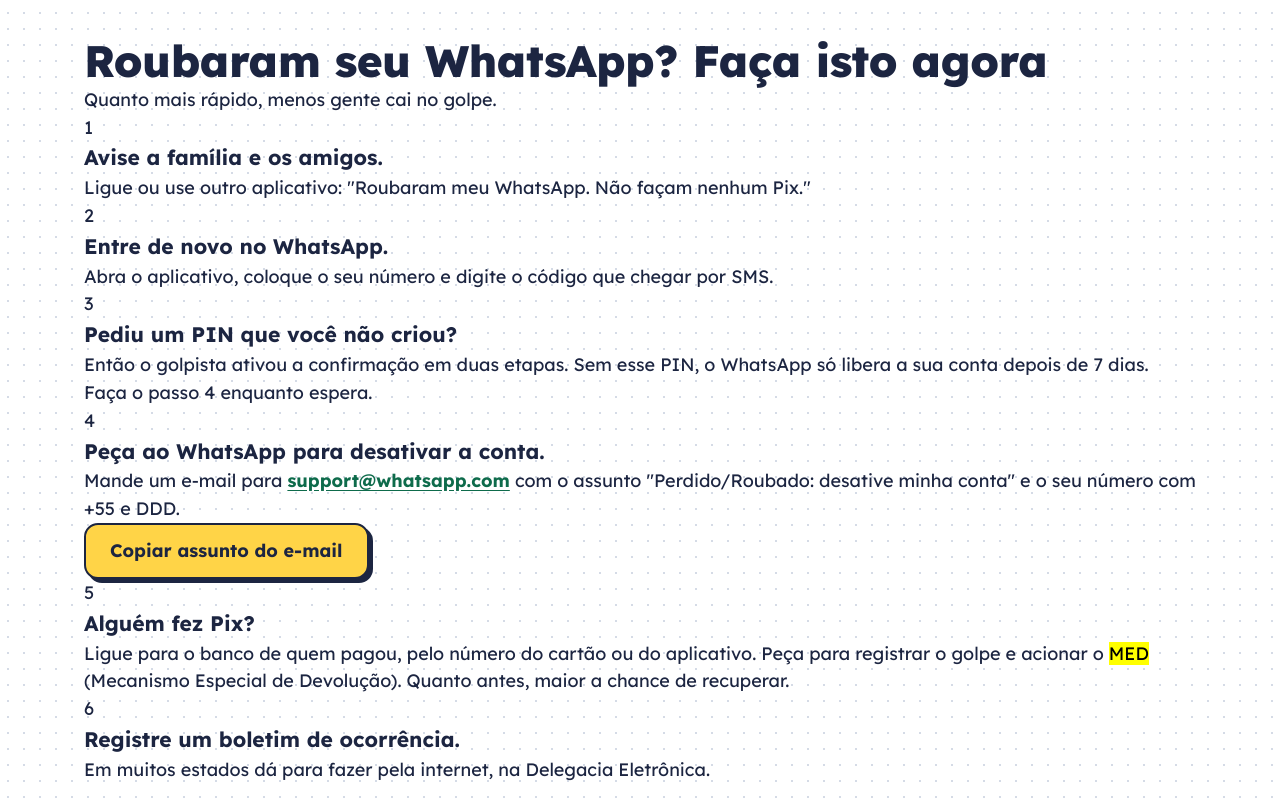
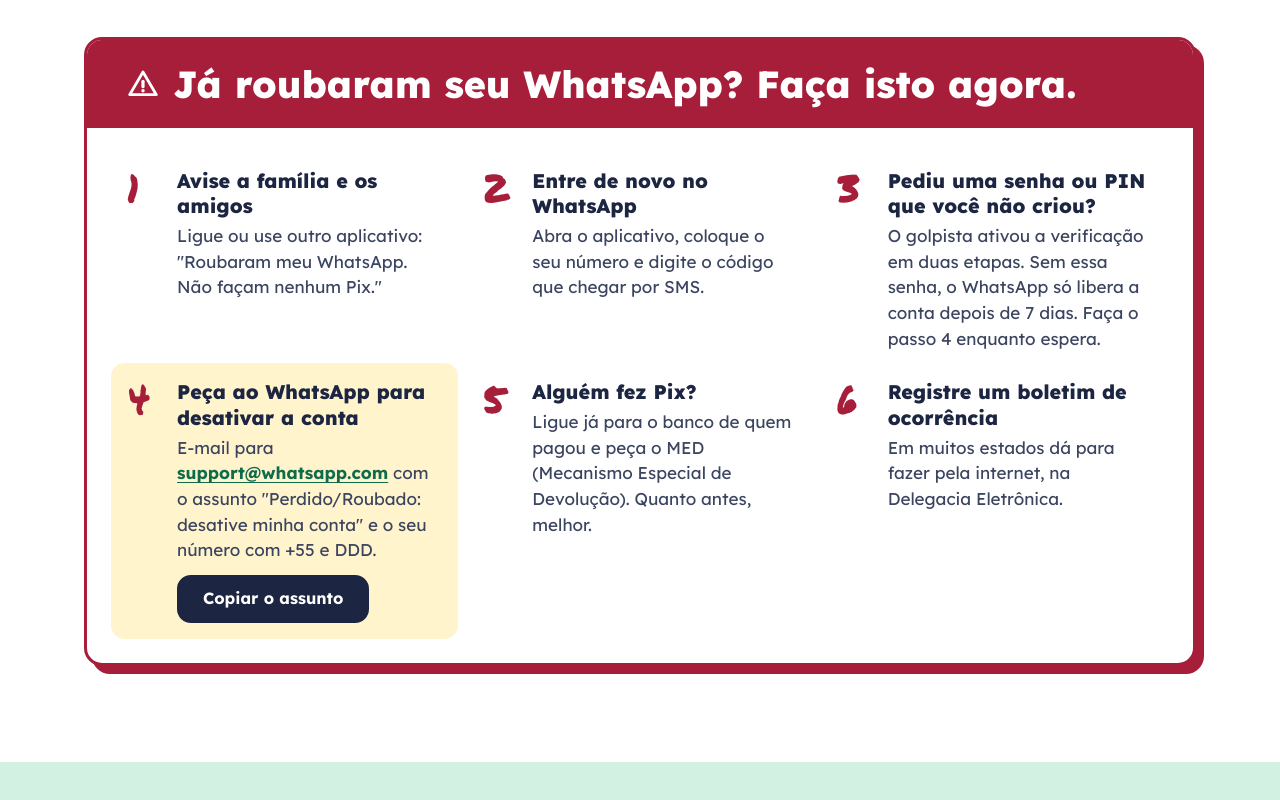
Before and after one commit to mj01px/codigo-seguro, a React (Vite) app: page / in a window 1280 px wide. Shown: the part 4380-5180 px from the top of the page. Built offline with nearby package versions, Linux system fonts and the light colour scheme.

Commit message:
feat(already-stolen): redesign the recovery steps as a highlighted card

```diff
--- a/src/sections/AlreadyStolen.tsx
+++ b/src/sections/AlreadyStolen.tsx
@@ -1,152 +1,89 @@
-import { useState } from 'react';
 import { Button } from '../components/Button';
+import { AlertIcon } from '../components/Icons';
 import { Section } from '../components/Section';
+import { useCopy } from '../hooks/useCopy';
 
 const EMAIL_SUBJECT = 'Perdido/Roubado: desative minha conta';
 
 export function AlreadyStolen() {
-  const [copied, setCopied] = useState(false);
-
-  async function handleCopySubject() {
-    try {
-      await navigator.clipboard.writeText(EMAIL_SUBJECT);
-      setCopied(true);
-      window.setTimeout(() => setCopied(false), 3000);
-    } catch {
-      // Fallback caso clipboard não esteja disponível
-      const textarea = document.createElement('textarea');
-      textarea.value = EMAIL_SUBJECT;
-      textarea.style.position = 'fixed';
-      textarea.style.opacity = '0';
-      document.body.appendChild(textarea);
-      textarea.select();
-      try {
-        document.execCommand('copy');
-        setCopied(true);
-        window.setTimeout(() => setCopied(false), 3000);
-      } finally {
-        document.body.removeChild(textarea);
-      }
-    }
-  }
+  const { copied, copy } = useCopy();
 
   return (
-    <Section id="ja-roubaram" tone="dots" aria-labelledby="ja-roubaram-title">
-      <div className="section-header">
-        <h2 id="ja-roubaram-title" className="section-title">
-          Roubaram seu WhatsApp? Faça isto agora
+    <Section id="ja-roubaram" aria-labelledby="ja-roubaram-title">
+      <div className="card stolen">
+        <div className="stolen__head">
+          <AlertIcon size={32} />
+          <h2 id="ja-roubaram-title" className="stolen__title">
+            Já roubaram seu WhatsApp? Faça isto agora.
           </h2>
-        <p className="section-subtitle">
-          Quanto mais rápido, menos gente cai no golpe.
-        </p>
         </div>
 
-      <ol className="recovery-list">
-        <li className="recovery-item">
-          <span className="recovery-item__num" aria-hidden="true">
-            1
-          </span>
-          <div className="recovery-item__body">
-            <h3 className="recovery-item__title">
-              Avise a família e os amigos.
-            </h3>
-            <p className="recovery-item__text">
-              Ligue ou use outro aplicativo: &quot;Roubaram meu WhatsApp. Não
-              façam nenhum Pix.&quot;
+        <ol className="stolen__list">
+          <li className="stolen__item">
+            <span className="stolen__num" aria-hidden="true">1</span>
+            <div>
+              <h3>Avise a família e os amigos</h3>
+              <p>Ligue ou use outro aplicativo: &quot;Roubaram meu WhatsApp. Não façam nenhum Pix.&quot;</p>
+            </div>
+          </li>
+          <li className="stolen__item">
+            <span className="stolen__num" aria-hidden="true">2</span>
+            <div>
+              <h3>Entre de novo no WhatsApp</h3>
+              <p>Abra o aplicativo, coloque o seu número e digite o código que chegar por SMS.</p>
+            </div>
+          </li>
+          <li className="stolen__item">
+            <span className="stolen__num" aria-hidden="true">3</span>
+            <div>
+              <h3>Pediu uma senha ou PIN que você não criou?</h3>
+              <p>
+                O golpista ativou a verificação em duas etapas. Sem essa senha, o WhatsApp só libera a
+                conta depois de 7 dias. Faça o passo 4 enquanto espera.
               </p>
             </div>
           </li>
-
-        <li className="recovery-item">
-          <span className="recovery-item__num" aria-hidden="true">
-            2
-          </span>
-          <div className="recovery-item__body">
-            <h3 className="recovery-item__title">Entre de novo no WhatsApp.</h3>
-            <p className="recovery-item__text">
-              Abra o aplicativo, coloque o seu número e digite o código que
-              chegar por SMS.
-            </p>
-          </div>
-        </li>
-
-        <li className="recovery-item">
-          <span className="recovery-item__num" aria-hidden="true">
-            3
-          </span>
-          <div className="recovery-item__body">
-            <h3 className="recovery-item__title">
-              Pediu um PIN que você não criou?
-            </h3>
-            <p className="recovery-item__text">
-              Então o golpista ativou a confirmação em duas etapas. Sem esse
-              PIN, o WhatsApp só libera a sua conta depois de 7 dias. Faça o
-              passo 4 enquanto espera.
-            </p>
-          </div>
-        </li>
-
-        <li className="recovery-item recovery-item--highlight">
-          <span className="recovery-item__num" aria-hidden="true">
-            4
-          </span>
-          <div className="recovery-item__body">
-            <h3 className="recovery-item__title">
-              Peça ao WhatsApp para desativar a conta.
-            </h3>
-            <p className="recovery-item__text">
-              Mande um e-mail para{' '}
+          <li className="stolen__item stolen__item--key">
+            <span className="stolen__num" aria-hidden="true">4</span>
+            <div>
+              <h3>Peça ao WhatsApp para desativar a conta</h3>
+              <p>
+                E-mail para{' '}
                 <a
                   href="mailto:support@whatsapp.com?subject=Perdido%2FRoubado%3A%20desative%20minha%20conta"
                   className="inline-link"
                 >
                   support@whatsapp.com
                 </a>{' '}
-              com o assunto &quot;Perdido/Roubado: desative minha conta&quot; e
-              o seu número com +55 e DDD.
+                com o assunto &quot;{EMAIL_SUBJECT}&quot; e o seu número com +55 e DDD.
               </p>
-            <div className="recovery-item__actions">
-              <Button
-                variant="primary"
-                onClick={handleCopySubject}
-                aria-live="polite"
-              >
-                {copied ? 'Copiado!' : 'Copiar assunto do e-mail'}
+              <Button variant="navy" className="btn--small" onClick={() => void copy(EMAIL_SUBJECT)}>
+                {copied ? 'Copiado!' : 'Copiar o assunto'}
               </Button>
-            </div>
+              <span className="sr-only" role="status">
+                {copied ? 'Assunto copiado.' : ''}
+              </span>
             </div>
           </li>
-
-        <li className="recovery-item">
-          <span className="recovery-item__num" aria-hidden="true">
-            5
-          </span>
-          <div className="recovery-item__body">
-            <h3 className="recovery-item__title">Alguém fez Pix?</h3>
-            <p className="recovery-item__text">
-              Ligue para o banco de quem pagou, pelo número do cartão ou do
-              aplicativo. Peça para registrar o golpe e acionar o{' '}
-              <mark className="mark-yellow">MED</mark> (Mecanismo Especial de
-              Devolução). Quanto antes, maior a chance de recuperar.
+          <li className="stolen__item">
+            <span className="stolen__num" aria-hidden="true">5</span>
+            <div>
+              <h3>Alguém fez Pix?</h3>
+              <p>
+                Ligue já para o banco de quem pagou e peça o MED (Mecanismo Especial de Devolução).
+                Quanto antes, melhor.
               </p>
             </div>
           </li>
-
-        <li className="recovery-item">
-          <span className="recovery-item__num" aria-hidden="true">
-            6
-          </span>
-          <div className="recovery-item__body">
-            <h3 className="recovery-item__title">
-              Registre um boletim de ocorrência.
-            </h3>
-            <p className="recovery-item__text">
-              Em muitos estados dá para fazer pela internet, na Delegacia
-              Eletrônica.
-            </p>
+          <li className="stolen__item">
+            <span className="stolen__num" aria-hidden="true">6</span>
+            <div>
+              <h3>Registre um boletim de ocorrência</h3>
+              <p>Em muitos estados dá para fazer pela internet, na Delegacia Eletrônica.</p>
             </div>
           </li>
         </ol>
+      </div>
     </Section>
   );
 }
```
Lines whose indentation alone changed are shown as unchanged.
